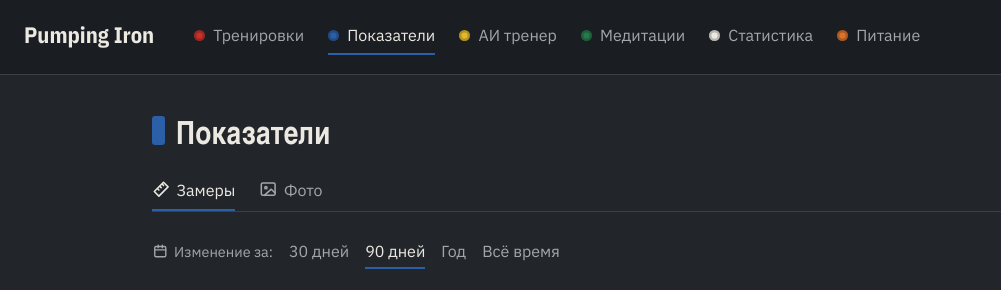
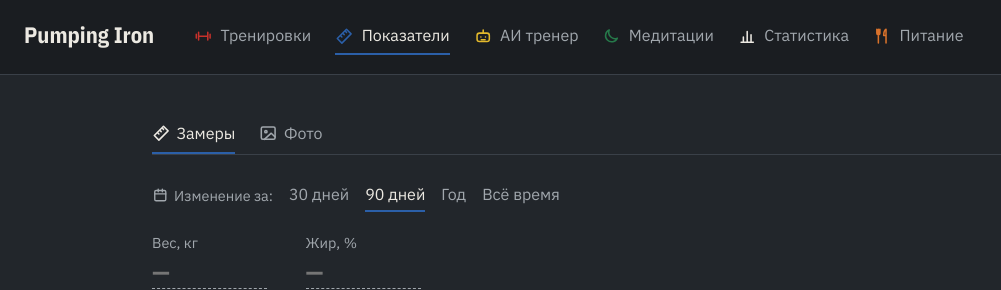
Before and after one commit to BorodaPetra/Pumping_Iron, a FastAPI app: page /body in a window 1280 px wide. Shown: the top 290 px of the page, without its empty margins (0-1001 px from the left). Run offline with FastAPI, Linux system fonts and the light colour scheme; data comes from the database, SQL or seed files in the repository; data that the repository does not hold is empty.

Commit message:
Remove duplicate page titles (kept for screen readers), navbar icons instead of colour discs

```diff
--- a/src/pumping_iron/icons.py
+++ b/src/pumping_iron/icons.py
@@ -23,6 +23,8 @@ ICONS = {
     "column": '<path d="M4 20h16M6 20V9M10 20V9M14 20V9M18 20V9M3 9h18L12 4z"/>',
     "flame": '<path d="M12 3c1 4 5 5 5 10a5 5 0 01-10 0c0-2 1-3 2-4 0 2 1 3 2 3 0-3-1-5 1-9z"/>',
     "info": '<circle cx="12" cy="12" r="9"/><path d="M12 11v6M12 7.5h.01"/>',
+    "bot": '<rect x="4" y="8" width="16" height="11" rx="3"/><path d="M12 4v4M9 13h.01M15 13h.01M9.5 16.5h5"/>',
+    "chart": '<path d="M4 20h16M7 20v-7M12 20V6M17 20v-10"/>',
     "shuffle": '<path d="M16 4h4v4M20 4l-5.5 5.5M4 20l16-16M16 20h4v-4M20 20l-5-5M4 4l5 5"/>',
 }
 
--- a/src/pumping_iron/main.py
+++ b/src/pumping_iron/main.py
@@ -55,6 +55,6 @@ async def index(request: Request, shift: int = 0) -> HTMLResponse:
 
 
 app.add_api_route("/", index, response_class=HTMLResponse)
-for path, template, _, plate in PAGES:
+for path, template, _, plate, _ in PAGES:
     if template:  # pages with a template None are served by a router
         app.add_api_route(path, render(template, plate), response_class=HTMLResponse)
--- a/src/pumping_iron/static/style.css
+++ b/src/pumping_iron/static/style.css
@@ -77,15 +77,8 @@ a:focus-visible {
 .navbar a[aria-current="page"] { color: var(--chalk); }
 .navbar a[aria-current="page"] { border-bottom-color: var(--plate); }
 
-/* small plate disc in front of each section link */
-.navbar a[class*="plate-"]::before {
-  content: "";
-  width: 0.7rem;
-  height: 0.7rem;
-  border-radius: 50%;
-  background: var(--plate);
-  box-shadow: inset 0 0 0 0.15rem rgb(0 0 0 / 0.22);
-}
+/* icon in the section's plate colour in front of each section link */
+.navbar a .icon { color: var(--plate); }
 
 .navbar .brand {
   margin-right: 1rem;
@@ -99,17 +92,8 @@ a:focus-visible {
 
 main { max-width: 64rem; margin: 2.5rem auto; padding: 0 1.5rem; }
 
-/* coloured slab in front of the page title = the section's plate */
-main[class*="plate-"] h1::before {
-  content: "";
-  display: inline-block;
-  width: 0.8rem;
-  height: 0.9em;
-  margin-right: 0.7rem;
-  border-radius: 0.2rem;
-  background: var(--plate);
-  vertical-align: -0.05em;
-}
+/* the page title repeats the navbar label, so it is kept for screen readers only */
+.sr-only { position: absolute; width: 1px; height: 1px; margin: -1px; overflow: hidden; clip: rect(0 0 0 0); white-space: nowrap; }
 
 main p { max-width: 60ch; color: var(--muted); }
 
--- a/src/pumping_iron/templates/assistant.html
+++ b/src/pumping_iron/templates/assistant.html
@@ -1,7 +1,7 @@
 {% extends "base.html" %}
 {% block title %}АИ тренер · Pumping Iron{% endblock %}
 {% block content %}
-<h1>АИ тренер</h1>
+<h1 class="sr-only">АИ тренер</h1>
 <div class="chat">
   {# The choice is remembered by chat.js; the server only tells whether the Claude key exists. #}
   <fieldset class="model-pick" id="model-pick">
--- a/src/pumping_iron/templates/base.html
+++ b/src/pumping_iron/templates/base.html
@@ -13,7 +13,7 @@
   <nav class="navbar" aria-label="Разделы">
     <a class="brand" href="/">Pumping Iron</a>
     {% for item in nav %}
-      <a href="{{ item.path }}" class="plate-{{ item.plate }}"{% if current == item.path or current.startswith(item.path ~ '/') %} aria-current="page"{% endif %}>{{ item.title }}</a>
+      <a href="{{ item.path }}" class="plate-{{ item.plate }}"{% if current == item.path or current.startswith(item.path ~ '/') %} aria-current="page"{% endif %}>{{ icon(item.icon) }}{{ item.title }}</a>
     {% endfor %}
   </nav>
   {% set reminder = photo_reminder() %}
--- a/src/pumping_iron/templates/body.html
+++ b/src/pumping_iron/templates/body.html
@@ -12,7 +12,7 @@
 {% endmacro %}
 
 {% block content %}
-<h1>Показатели</h1>
+<h1 class="sr-only">Показатели</h1>
 {{ body_tabs(current) }}
 
 <nav class="periods" aria-label="Период сравнения">
--- a/src/pumping_iron/templates/body_photos.html
+++ b/src/pumping_iron/templates/body_photos.html
@@ -2,7 +2,7 @@
 {% from "_forms.html" import body_tabs %}
 {% block title %}Фото · Pumping Iron{% endblock %}
 {% block content %}
-<h1>Показатели</h1>
+<h1 class="sr-only">Показатели</h1>
 {{ body_tabs(current) }}
 
 <p>Фото для сравнения прогресса: одно освещение, одна поза, одно время суток. Напоминание появляется, когда прошло {{ reminder_days }} дней с последнего фото. Файлы хранятся только на этом компьютере.</p>
--- a/src/pumping_iron/templates/journal.html
+++ b/src/pumping_iron/templates/journal.html
@@ -2,7 +2,7 @@
 {% from "_forms.html" import exercise_select, workouts_tabs %}
 {% block title %}Журнал · Pumping Iron{% endblock %}
 {% block content %}
-<h1>Журнал</h1>
+<h1 class="sr-only">Журнал</h1>
 {{ workouts_tabs(current) }}
 
 <form class="log-form" method="post" action="/workouts/log">
--- a/src/pumping_iron/templates/meditation.html
+++ b/src/pumping_iron/templates/meditation.html
@@ -1,6 +1,6 @@
 {% extends "base.html" %}
 {% block title %}Медитации · Pumping Iron{% endblock %}
 {% block content %}
-<h1>Медитации</h1>
+<h1 class="sr-only">Медитации</h1>
 <p>Наполнение раздела предстоит продумать.</p>
 {% endblock %}
--- a/src/pumping_iron/templates/nutrition.html
+++ b/src/pumping_iron/templates/nutrition.html
@@ -2,7 +2,7 @@
 {% from "_forms.html" import nutrition_tabs %}
 {% block title %}Питание · Pumping Iron{% endblock %}
 {% block content %}
-<h1>Питание</h1>
+<h1 class="sr-only">Питание</h1>
 {{ nutrition_tabs(current) }}
 <p class="totals">
   В день: {{ totals.kcal }} ккал · белки {{ '%g'|format(totals.protein_g) }} г · жиры {{ '%g'|format(totals.fat_g) }} г · углеводы {{ '%g'|format(totals.carbs_g) }} г
--- a/src/pumping_iron/templates/nutrition_log.html
+++ b/src/pumping_iron/templates/nutrition_log.html
@@ -2,7 +2,7 @@
 {% from "_forms.html" import nutrition_tabs %}
 {% block title %}Дневник питания · Pumping Iron{% endblock %}
 {% block content %}
-<h1>Питание</h1>
+<h1 class="sr-only">Питание</h1>
 {{ nutrition_tabs(current) }}
 
 <div class="day-nav">
--- a/src/pumping_iron/templates/stats.html
+++ b/src/pumping_iron/templates/stats.html
@@ -7,7 +7,7 @@
 {% endmacro %}
 
 {% block content %}
-<h1>Статистика</h1>
+<h1 class="sr-only">Статистика</h1>
 
 <nav class="periods" aria-label="Период">
   <span class="muted">{{ icon('calendar') }} Период:</span>
--- a/src/pumping_iron/templates/workouts.html
+++ b/src/pumping_iron/templates/workouts.html
@@ -2,7 +2,7 @@
 {% from "_forms.html" import exercise_select, workouts_tabs %}
 {% block title %}Тренировки · Pumping Iron{% endblock %}
 {% block content %}
-<h1>Тренировки</h1>
+<h1 class="sr-only">Тренировки</h1>
 {{ workouts_tabs(current) }}
 
 <div class="week">
--- a/src/pumping_iron/web.py
+++ b/src/pumping_iron/web.py
@@ -11,20 +11,20 @@ from pumping_iron.icons import icon
 BASE_DIR = Path(__file__).parent
 
 # (url path, template name or None when a router renders the page, navbar title,
-# plate colour); the order is the navbar and barbell order. The colour name maps
-# to a `.plate-<name>` class in style.css.
+# plate colour, navbar icon name from icons.py); the order is the navbar and barbell
+# order. The colour name maps to a `.plate-<name>` class in style.css.
 PAGES = [
-    ("/workouts", None, "Тренировки", "red"),
-    ("/body", None, "Показатели", "blue"),
-    ("/assistant", None, "АИ тренер", "yellow"),
-    ("/meditation", "meditation.html", "Медитации", "green"),
-    ("/stats", None, "Статистика", "white"),
-    ("/nutrition", None, "Питание", "orange"),
+    ("/workouts", None, "Тренировки", "red", "dumbbell"),
+    ("/body", None, "Показатели", "blue", "ruler"),
+    ("/assistant", None, "АИ тренер", "yellow", "bot"),
+    ("/meditation", "meditation.html", "Медитации", "green", "moon"),
+    ("/stats", None, "Статистика", "white", "chart"),
+    ("/nutrition", None, "Питание", "orange", "utensils"),
 ]
 
 templates = Jinja2Templates(directory=BASE_DIR / "templates")
 templates.env.globals["nav"] = [
-    {"path": path, "title": title, "plate": plate} for path, _, title, plate in PAGES
+    {"path": path, "title": title, "plate": plate, "icon": icon_name} for path, _, title, plate, icon_name in PAGES
 ]
 templates.env.globals["icon"] = icon
 
```
Also changed, not shown: IMPLEMENTATION.md (+1 -1 lines).
